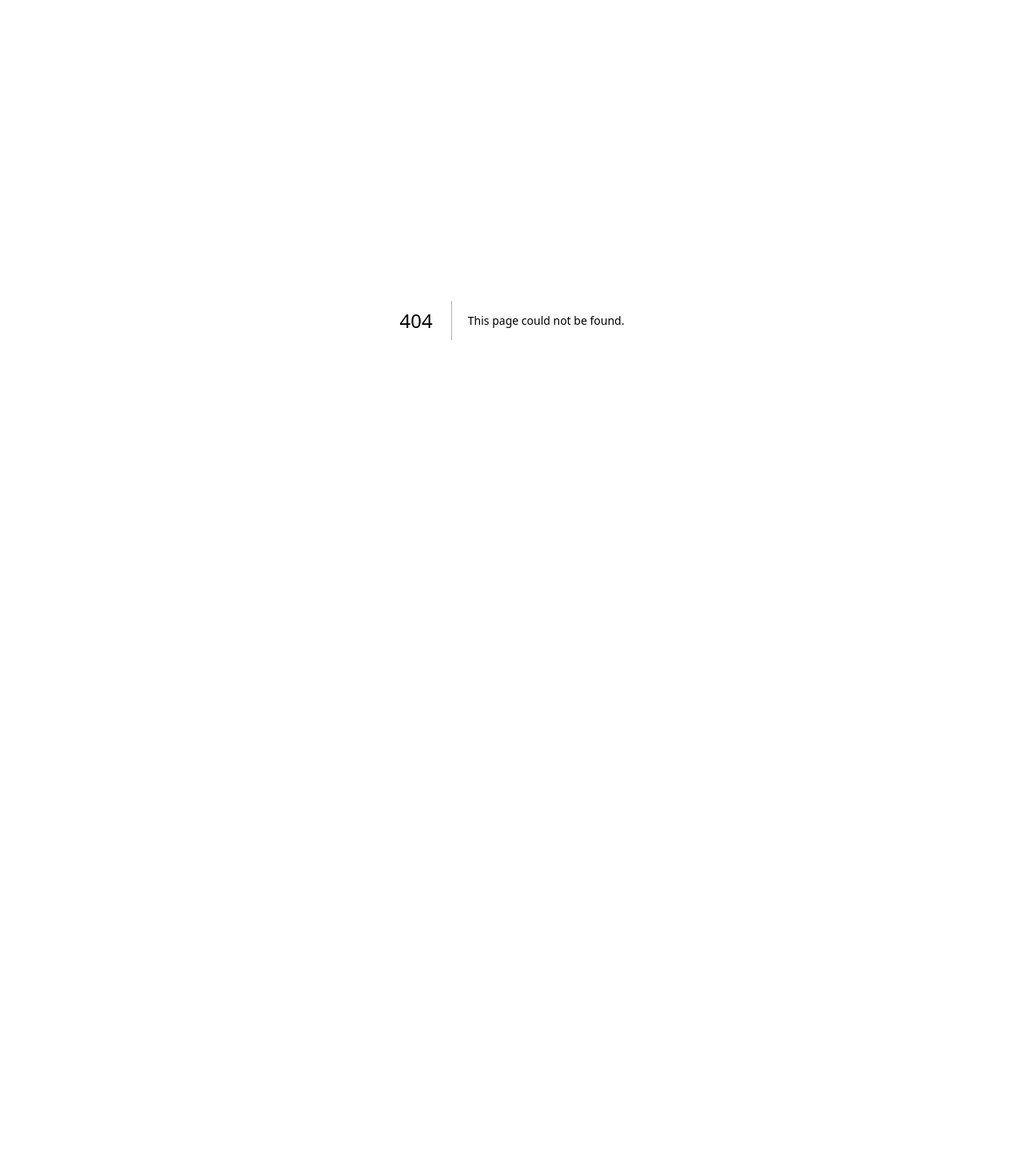
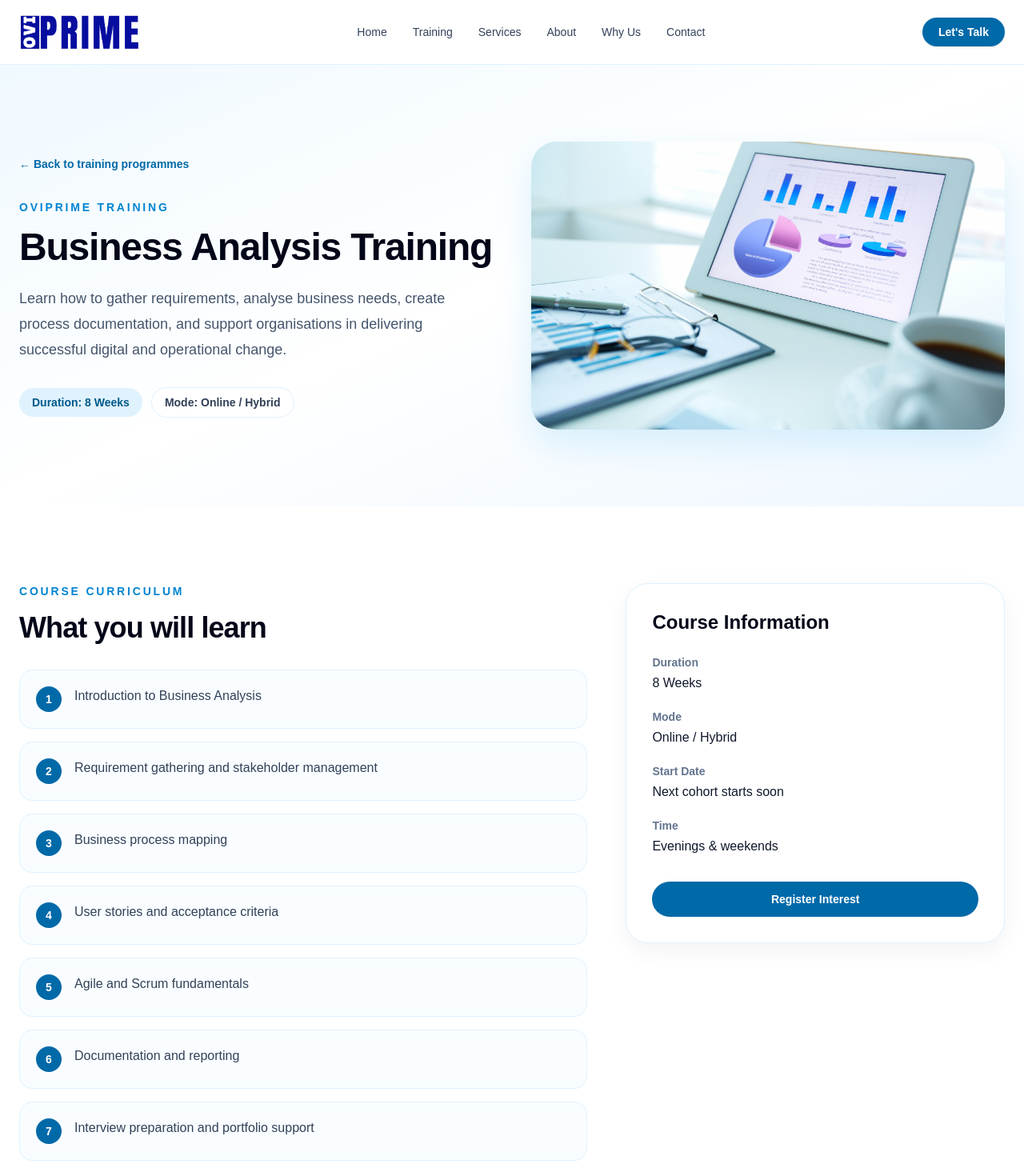
Before and after one commit to josiahuma/oviprime, a Next.js app: page /training/business-analysis in a window 1280 px wide. Before the commit this address had no page. Shown: the top 1470 px of the page at 80% size. Before the commit the page ends 800 px from the top, so only its background shows below. Built offline with nearby package versions, Linux system fonts and the light colour scheme.

Commit message:
updated training details page

```diff
--- /dev/null
+++ b/app/training/[slug]/page.tsx
@@ -0,0 +1,160 @@
+import Image from "next/image";
+import Link from "next/link";
+import { notFound } from "next/navigation";
+import Navbar from "../../../components/Navbar";
+import Footer from "../../../components/Footer";
+import { trainings } from "../../../lib/trainingCourses";
+
+type PageProps = {
+  params: Promise<{
+    slug: string;
+  }>;
+};
+
+export function generateStaticParams() {
+  return trainings.map((training) => ({
+    slug: training.slug,
+  }));
+}
+
+export async function generateMetadata({ params }: PageProps) {
+  const { slug } = await params;
+  const training = trainings.find((item) => item.slug === slug);
+
+  if (!training) {
+    return {
+      title: "Training Course | Oviprime",
+    };
+  }
+
+  return {
+    title: `${training.title} | Oviprime`,
+    description: training.description,
+  };
+}
+
+export default async function TrainingDetailPage({ params }: PageProps) {
+  const { slug } = await params;
+  const training = trainings.find((item) => item.slug === slug);
+
+  if (!training) {
+    notFound();
+  }
+
+  return (
+    <>
+      <Navbar />
+
+      <main className="min-h-screen bg-white">
+        <section className="relative overflow-hidden bg-gradient-to-br from-sky-50 via-white to-[#eef7ff]">
+          <div className="mx-auto grid max-w-7xl items-center gap-12 px-6 py-20 lg:grid-cols-2 lg:py-24">
+            <div>
+              <Link
+                href="/training"
+                className="text-sm font-semibold text-sky-700 transition hover:text-sky-600"
+              >
+                ← Back to training programmes
+              </Link>
+
+              <p className="mt-8 text-sm font-semibold uppercase tracking-[0.2em] text-sky-600">
+                Oviprime Training
+              </p>
+
+              <h1 className="mt-4 text-4xl font-bold tracking-tight text-slate-950 sm:text-5xl">
+                {training.title}
+              </h1>
+
+              <p className="mt-6 text-lg leading-8 text-slate-600">
+                {training.description}
+              </p>
+
+              <div className="mt-8 flex flex-wrap gap-3 text-sm font-semibold">
+                <span className="rounded-full bg-sky-100 px-4 py-2 text-sky-800">
+                  Duration: {training.duration}
+                </span>
+                <span className="rounded-full bg-white px-4 py-2 text-slate-700 ring-1 ring-sky-100">
+                  Mode: {training.mode}
+                </span>
+              </div>
+            </div>
+
+            <div className="relative h-[360px] overflow-hidden rounded-[32px] shadow-[0_18px_45px_rgba(14,165,233,0.14)]">
+              <Image
+                src={training.image}
+                alt={training.title}
+                fill
+                className="object-cover"
+                priority
+              />
+            </div>
+          </div>
+        </section>
+
+        <section className="bg-white">
+          <div className="mx-auto grid max-w-7xl gap-12 px-6 py-20 lg:grid-cols-[1.2fr_0.8fr] lg:py-24">
+            <div>
+              <p className="text-sm font-semibold uppercase tracking-[0.2em] text-sky-600">
+                Course Curriculum
+              </p>
+
+              <h2 className="mt-4 text-3xl font-bold tracking-tight text-slate-950 sm:text-4xl">
+                What you will learn
+              </h2>
+
+              <div className="mt-8 grid gap-4">
+                {training.curriculum.map((item, index) => (
+                  <div
+                    key={item}
+                    className="flex gap-4 rounded-2xl border border-sky-100 bg-sky-50/40 p-5"
+                  >
+                    <div className="flex h-8 w-8 shrink-0 items-center justify-center rounded-full bg-sky-700 text-sm font-bold text-white">
+                      {index + 1}
+                    </div>
+                    <p className="text-slate-700">{item}</p>
+                  </div>
+                ))}
+              </div>
+            </div>
+
+            <aside className="h-fit rounded-[28px] border border-sky-100 bg-white p-8 shadow-[0_10px_30px_rgba(15,23,42,0.05)]">
+              <h3 className="text-2xl font-semibold text-slate-950">
+                Course Information
+              </h3>
+
+              <div className="mt-6 space-y-5">
+                <div>
+                  <p className="text-sm font-semibold text-slate-500">Duration</p>
+                  <p className="mt-1 text-slate-900">{training.duration}</p>
+                </div>
+
+                <div>
+                  <p className="text-sm font-semibold text-slate-500">Mode</p>
+                  <p className="mt-1 text-slate-900">{training.mode}</p>
+                </div>
+
+                <div>
+                  <p className="text-sm font-semibold text-slate-500">Start Date</p>
+                  <p className="mt-1 text-slate-900">{training.startDate}</p>
+                </div>
+
+                <div>
+                  <p className="text-sm font-semibold text-slate-500">Time</p>
+                  <p className="mt-1 text-slate-900">{training.time}</p>
+                </div>
+              </div>
+
+              <a
+                href="https://eventib.com/organizers/oviprime"
+                className="mt-8 inline-flex w-full justify-center rounded-full bg-sky-700 px-5 py-3 text-sm font-semibold text-white transition hover:bg-sky-600"
+              >
+                Register Interest
+              </a>
+            </aside>
+          </div>
+        </section>
+      </main>
+
+      <Footer />
+    </>
+  );
+}
--- a/app/training/page.tsx
+++ b/app/training/page.tsx
@@ -1,43 +1,16 @@
 import Image from "next/image";
+import Link from "next/link";
 import Navbar from "../../components/Navbar";
 import Footer from "../../components/Footer";
-
-const trainings = [
-  {
-    title: "Business Analysis Training",
-    image: "/images/training-business-analysis.jpg",
-    description:
-      "Learn how to gather requirements, analyse business needs, create process documentation, and support organisations in delivering successful digital and operational change.",
-    duration: "8 Weeks",
-    mode: "Online / Hybrid",
-  },
-  {
-    title: "IT Support Training",
-    image: "/images/training-it-support.jpg",
-    description:
-      "Build practical skills in troubleshooting, help desk operations, hardware and software support, networking basics, and customer-focused technical support.",
-    duration: "6 Weeks",
-    mode: "Online / Hybrid",
-  },
-  {
-    title: "Web Development Training",
-    image: "/images/training-web-development.jpg",
-    description:
-      "Gain hands-on experience in HTML, CSS, JavaScript, responsive design, and modern web development practices needed to start building professional websites and applications.",
-    duration: "12 Weeks",
-    mode: "Online / Hybrid",
-  },
-];
+import { trainings } from "../../lib/trainingCourses";
 
 export default function TrainingPage() {
   return (
     <>
       <Navbar />
+
       <main className="min-h-screen bg-white">
-        {/* HERO */}
         <section className="relative overflow-hidden bg-gradient-to-br from-sky-50 via-white to-[#eef7ff]">
-            <div className="absolute -top-16 right-0 h-72 w-72 rounded-full bg-sky-200/30 blur-3xl"></div>
-
           <div className="mx-auto max-w-7xl px-6 py-20 lg:py-24">
             <p className="text-sm font-semibold uppercase tracking-[0.2em] text-sky-600">
               Training Programmes
@@ -55,13 +28,12 @@ export default function TrainingPage() {
           </div>
         </section>
 
-        {/* TRAINING CARDS */}
         <section className="bg-white">
           <div className="mx-auto max-w-7xl px-6 py-20 lg:py-24">
             <div className="grid gap-10 lg:grid-cols-3">
               {trainings.map((training) => (
                 <article
-                    key={training.title}
+                  key={training.slug}
                   className="overflow-hidden rounded-[28px] border border-sky-100 bg-white shadow-[0_10px_30px_rgba(15,23,42,0.05)] transition duration-300 hover:-translate-y-1 hover:shadow-[0_18px_45px_rgba(14,165,233,0.10)]"
                 >
                   <div className="relative h-56 w-full overflow-hidden">
@@ -92,12 +64,12 @@ export default function TrainingPage() {
                     </p>
 
                     <div className="mt-8">
-                        <a
-                        href="https://eventib.com/organizers/oviprime"
+                      <Link
+                        href={`/training/${training.slug}`}
                         className="inline-flex rounded-full bg-sky-700 px-5 py-3 text-sm font-semibold text-white transition hover:bg-sky-600"
                       >
-                        Register Now
-                        </a>
+                        View Course
+                      </Link>
                     </div>
                   </div>
                 </article>
@@ -106,6 +78,7 @@ export default function TrainingPage() {
           </div>
         </section>
       </main>
+
       <Footer />
     </>
   );
--- /dev/null
+++ b/lib/trainingCourses.ts
@@ -0,0 +1,62 @@
+export const trainings = [
+  {
+    slug: "business-analysis",
+    title: "Business Analysis Training",
+    image: "/images/training-business-analysis.jpg",
+    description:
+      "Learn how to gather requirements, analyse business needs, create process documentation, and support organisations in delivering successful digital and operational change.",
+    duration: "8 Weeks",
+    mode: "Online / Hybrid",
+    startDate: "Next cohort starts soon",
+    time: "Evenings & weekends",
+    curriculum: [
+      "Introduction to Business Analysis",
+      "Requirement gathering and stakeholder management",
+      "Business process mapping",
+      "User stories and acceptance criteria",
+      "Agile and Scrum fundamentals",
+      "Documentation and reporting",
+      "Interview preparation and portfolio support",
+    ],
+  },
+  {
+    slug: "it-support",
+    title: "IT Support Training",
+    image: "/images/training-it-support.jpg",
+    description:
+      "Build practical skills in troubleshooting, help desk operations, hardware and software support, networking basics, and customer-focused technical support.",
+    duration: "6 Weeks",
+    mode: "Online / Hybrid",
+    startDate: "Next cohort starts soon",
+    time: "Evenings & weekends",
+    curriculum: [
+      "Computer hardware and software basics",
+      "Windows and user account support",
+      "Networking fundamentals",
+      "Troubleshooting common IT issues",
+      "Helpdesk tools and ticketing systems",
+      "Customer service for IT support",
+      "CV, interview and job readiness support",
+    ],
+  },
+  {
+    slug: "web-development",
+    title: "Web Development Training",
+    image: "/images/training-web-development.jpg",
+    description:
+      "Gain hands-on experience in HTML, CSS, JavaScript, responsive design, and modern web development practices needed to start building professional websites and applications.",
+    duration: "12 Weeks",
+    mode: "Online / Hybrid",
+    startDate: "Next cohort starts soon",
+    time: "Evenings & weekends",
+    curriculum: [
+      "HTML and CSS fundamentals",
+      "Responsive web design",
+      "JavaScript basics",
+      "React and Next.js introduction",
+      "Working with APIs",
+      "Git and GitHub",
+      "Portfolio project and interview preparation",
+    ],
+  },
+];
```
Lines whose indentation alone changed are shown as unchanged.
